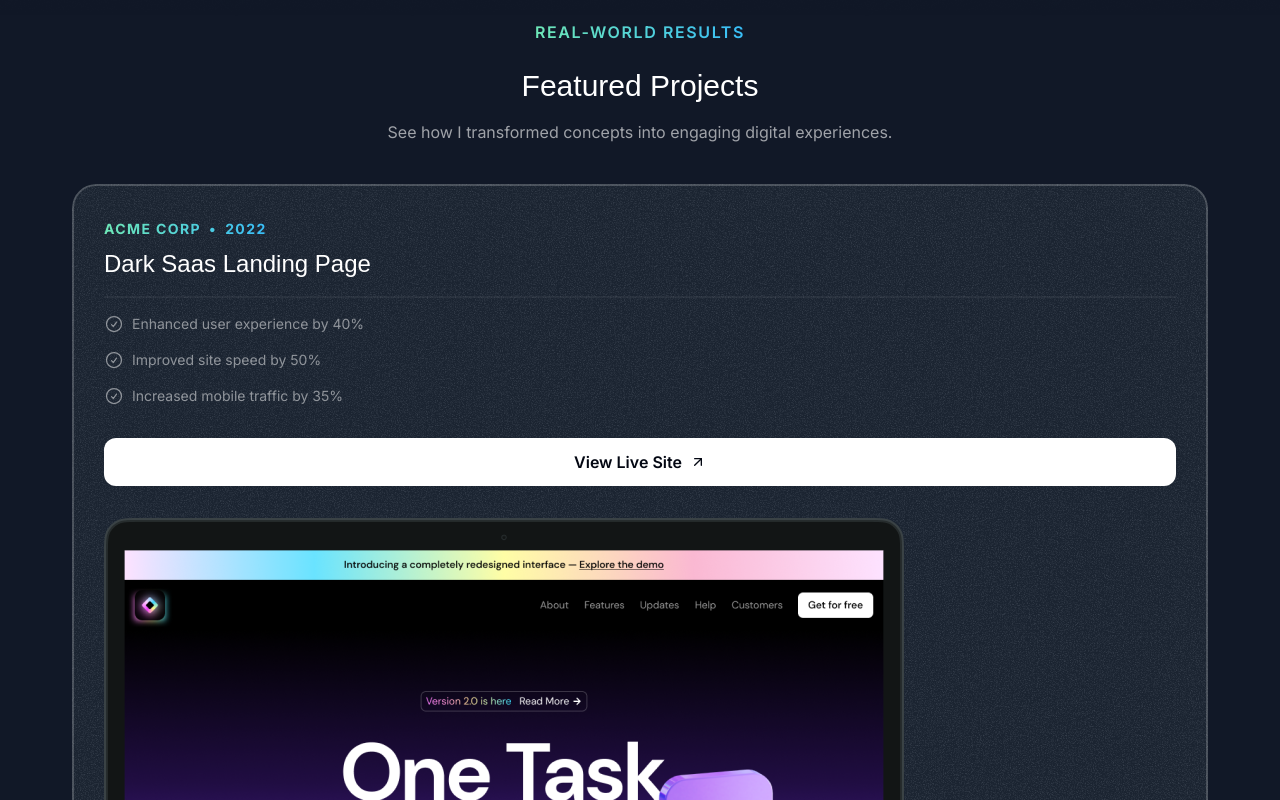
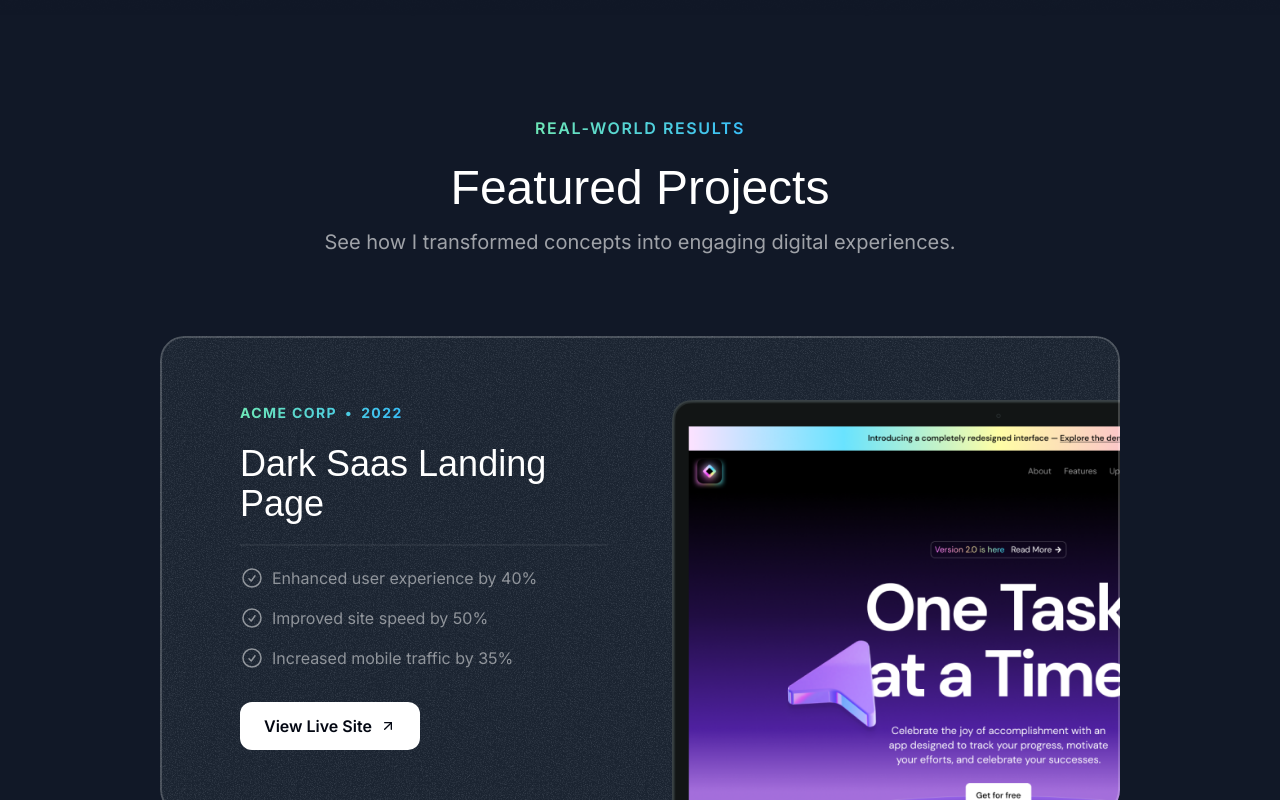
Before and after one commit to shubham88fru/portfolio-v3, a Next.js app: page / in a window 1280 px wide. Shown: the part 900-1700 px from the top of the page. Built offline with nearby package versions, Linux system fonts and the light colour scheme; a web font is replaced by a local one.

Commit message:
project section complete

```diff
--- a/src/app/globals.css
+++ b/src/app/globals.css
@@ -11,3 +11,9 @@
     @apply absolute inset-0 border-2 top-1/2 left-1/2 -translate-x-1/2 -translate-y-1/2 rounded-full border-emerald-300/5 shadow-[0_0_80px_inset] shadow-emerald-400/5;
   }
 }
+
+@layer utilities {
+  .container {
+    @apply lg:max-w-5xl;
+  }
+}
--- a/src/sections/Projects.tsx
+++ b/src/sections/Projects.tsx
@@ -47,58 +47,66 @@
 
 export const ProjectsSection = () => {
   return (
-    <section className="pb-16">
+    <section className="pb-16 lg:py-24">
       <div className="container">
         <div className="flex justify-center">
           <p className="uppercase font-semibold tracking-widest bg-gradient-to-r from-emerald-300 to-sky-400 text-transparent bg-clip-text">
             Real-world Results
           </p>
         </div>
-        <h2 className="font-serif text-3xl text-center mt-6">
+        <h2 className="font-serif text-3xl md:text-5xl text-center mt-6">
           Featured Projects
         </h2>
-        <p className="text-center text-white/60 mt-4">
+        <p className="text-center md:text-lg lg:text-xl text-white/60 mt-4 max-wd-md mx-auto">
           See how I transformed concepts into engaging digital experiences.
         </p>
-        <div className="flex flex-col mt-10 gap-20">
+        <div className="md:mt-20 flex flex-col mt-10 gap-20">
           {portfolioProjects.map((project, index) => (
             <div
               key={project.title}
-              className="bg-gray-800 rounded-3xl relative overflow-hidden z-0 after:z-10 after-content-[''] after:absolute after:inset-0 after:outline-2 after:outline after:-outline-offset-2 after:rounded-3xl after:outline-white/20 px-8 pt-8 after:pointer-events-none"
+              className="bg-gray-800 rounded-3xl relative overflow-hidden z-0 after:z-10 after-content-[''] after:absolute after:inset-0 after:outline-2 after:outline after:-outline-offset-2 after:rounded-3xl after:outline-white/20 px-8 pt-8 after:pointer-events-none md:pt-12 md:px-10 lg:pt-16 lg:px-20"
             >
               <div
                 className="absolute inset-0 -z-10 opacity-10"
                 style={{ backgroundImage: `url(${grainImage.src})` }}
               ></div>
+              <div className="lg:grid lg:grid-cols-2 lg:gap-16">
+                <div className="lg:pb-16">
                   <div className="bg-gradient-to-r from-emerald-300 gap-2 to-sky-400 inline-flex font-bold uppercase tracking-widest text-sm text-transparent bg-clip-text">
                     <span>{project.company}</span>
                     <span>&bull;</span>
                     <span>{project.year}</span>
                   </div>
-              <h3 className="font-serif text-2xl mt-2 ">{project.title}</h3>
-              <hr className="border-t-2 border-white/5 mt-4" />
-              <ul className="flex flex-col gap-4 mt-4">
+                  <h3 className="font-serif text-2xl mt-2 md:mt-5 md:text-4xl">
+                    {project.title}
+                  </h3>
+                  <hr className="border-t-2 border-white/5 mt-4 md:mt-5" />
+                  <ul className="flex flex-col gap-4 mt-4 md:mt-5">
                     {project.results.map((result, index) => (
                       <li
                         key={result.title}
-                    className="flex gap-2 text-sm text-white/50"
+                        className="flex gap-2 text-sm md:text-base text-white/50"
                       >
-                    <CheckCircleIcon className="size-5" />
+                        <CheckCircleIcon className="size-5 md:size-6" />
                         <span>{result.title}</span>
                       </li>
                     ))}
                   </ul>
                   <a href={project.link}>
-                <button className="bg-white text-gray-950 h-12 w-full rounded-xl font-semibold inline-flex items-center justify-center gap-2 mt-8">
+                    <button className="bg-white text-gray-950 h-12 w-full md:w-auto px-6 rounded-xl font-semibold inline-flex items-center justify-center gap-2 mt-8">
                       <span>View Live Site</span>
                       <ArrowUpRightIcon className="size-4" />
                     </button>
                   </a>
+                </div>
+                <div className="relative">
                   <Image
                     src={project.image}
                     alt={project.title}
-                className="mt-8 -mb-4"
+                    className="mt-8 -mb-4 md:-mb-0 lg:mt-0 lg:absolute lg:h-full lg:w-auto lg:max-w-none"
                   />
+                </div>
+              </div>
             </div>
           ))}
         </div>
```
Lines whose indentation alone changed are shown as unchanged.
